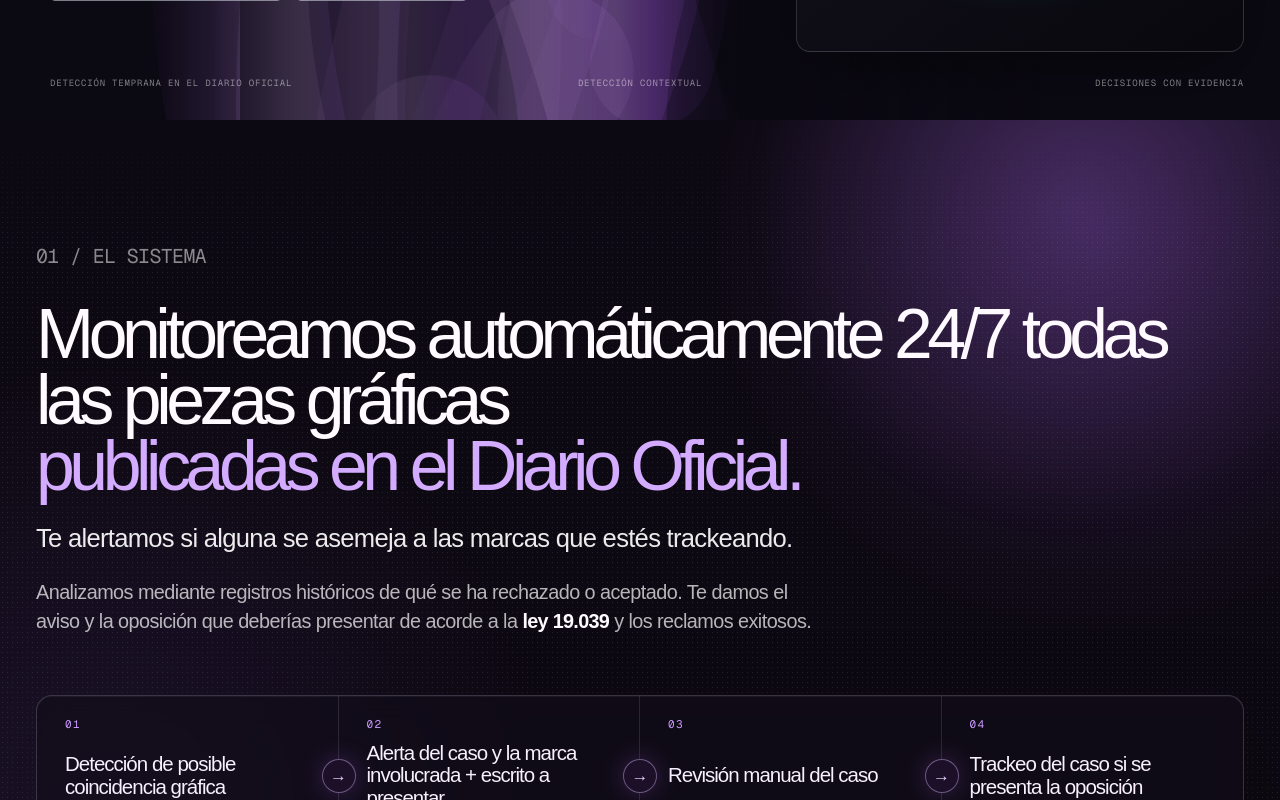
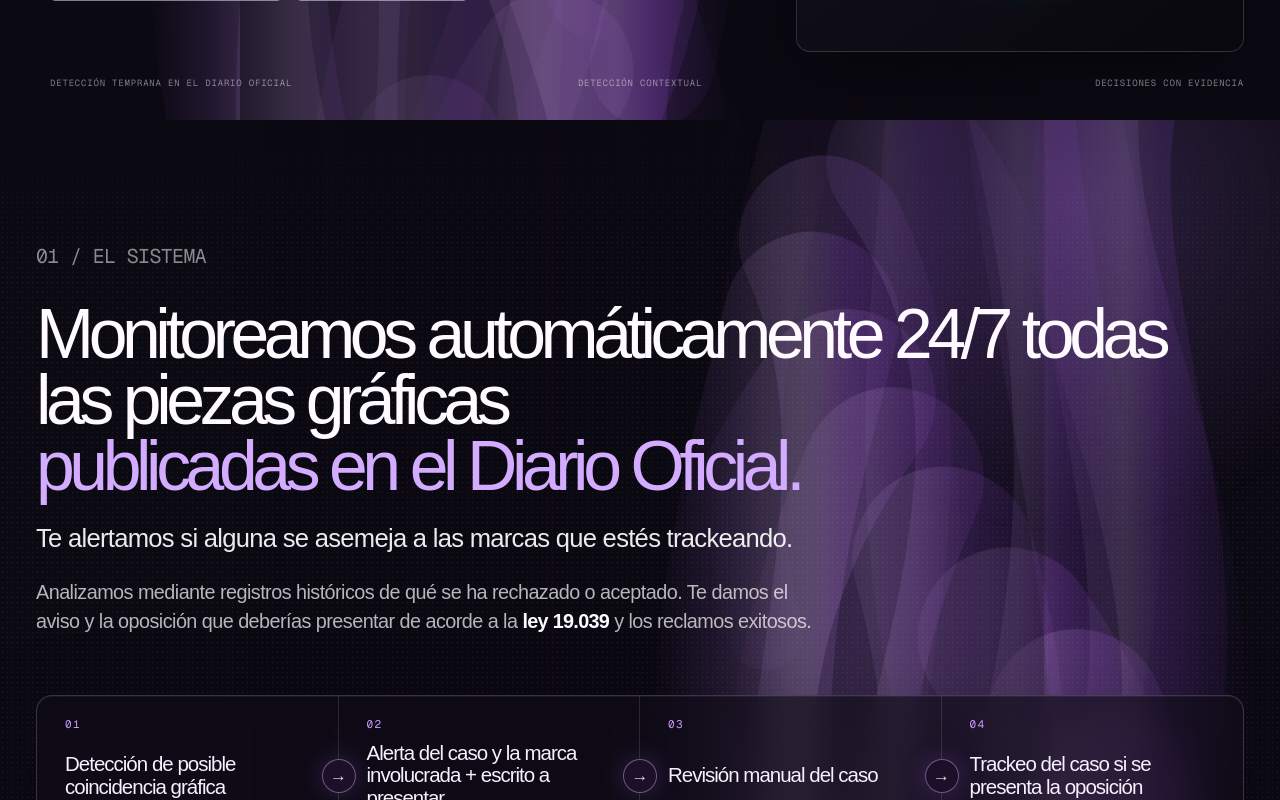
Before and after one commit to joseibietasepulveda/Buho-Marc, a Next.js app: page /portada-3 in a window 1280 px wide. Shown: the part 680-1480 px from the top of the page. Built offline with nearby package versions, Linux system fonts and the light colour scheme.

Commit message:
Continue Buho Marc motion into system section

```diff
--- a/app/globals.css
+++ b/app/globals.css
@@ -645,3 +645,6 @@ footer { min-height: 150px; display: grid; grid-template-columns: 1fr 1fr auto;
   .system-flow-card > span { top: 18px; left: 20px; }
   .system-section + .dashboard-section { padding-top: 76px; }
 }
+
+.system-section { isolation: isolate; background: #0b0912; }
+.system-section > .bends-canvas { position: absolute; z-index: -3; }
--- a/app/portada-3/color-bends.tsx
+++ b/app/portada-3/color-bends.tsx
@@ -10,6 +10,7 @@ type ColorBendsProps = {
   bandWidth?: number;
   rotation?: number;
   fadeTop?: number;
+  waveY?: number;
   iterations?: number;
   intensity?: number;
 };
@@ -22,6 +23,7 @@ export default function ColorBends({
   bandWidth = 0.14,
   rotation = 90,
   fadeTop = 0.75,
+  waveY = 0.75,
   iterations = 1,
   intensity = 1.3,
 }: ColorBendsProps) {
@@ -64,7 +66,7 @@ export default function ColorBends({
         const x = -area * 0.28 + progress * area * 1.55;
         const wave = Math.sin(progress * Math.PI * frequency * 3.1 + time + index * noise * 1.8);
         const waveTwo = Math.sin(progress * Math.PI * frequency * 7.2 - time * 0.8 + index * noise);
-        const y = rect.height * 0.75 + wave * rect.height * 0.2 + waveTwo * rect.height * noise * 0.42;
+        const y = rect.height * waveY + wave * rect.height * 0.2 + waveTwo * rect.height * noise * 0.42;
         const lineWidth = Math.max(2, area * bandWidth * (0.22 + Math.sin(progress * Math.PI) * 0.8));
         const alpha = Math.max(0, Math.sin(progress * Math.PI)) * 0.13 * intensity / Math.max(iterations, 1);
         const gradient = context.createLinearGradient(x, y - lineWidth, x, y + lineWidth);
@@ -103,7 +105,7 @@ export default function ColorBends({
 
     animation = requestAnimationFrame(draw);
     return () => cancelAnimationFrame(animation);
-  }, [bandWidth, color, fadeTop, frequency, intensity, iterations, noise, rotation, speed]);
+  }, [bandWidth, color, fadeTop, frequency, intensity, iterations, noise, rotation, speed, waveY]);
 
   return <canvas ref={canvasRef} className="bends-canvas" aria-hidden="true" />;
 }
--- a/app/portada-3/page.tsx
+++ b/app/portada-3/page.tsx
@@ -90,6 +90,18 @@ export default function PortadaTres() {
       </section>
 
       <section className="system-section" id="sistema">
+        <ColorBends
+          color="#A855F7"
+          speed={0.2}
+          frequency={1.0}
+          noise={0.15}
+          bandWidth={0.14}
+          rotation={90}
+          fadeTop={0.28}
+          waveY={0.12}
+          iterations={1}
+          intensity={1.3}
+        />
         <div className="system-section-glow" aria-hidden="true" />
         <div className="system-heading">
           <p className="bends-index">01 / EL SISTEMA</p>
```
